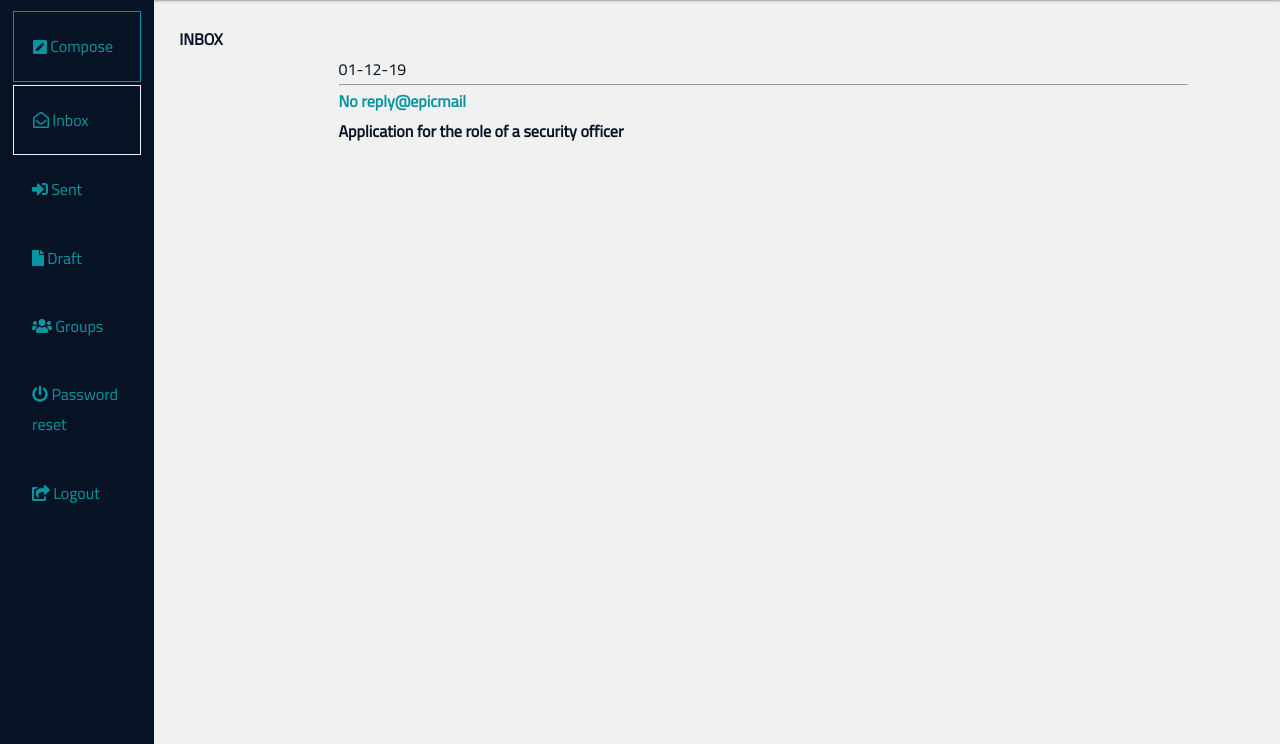
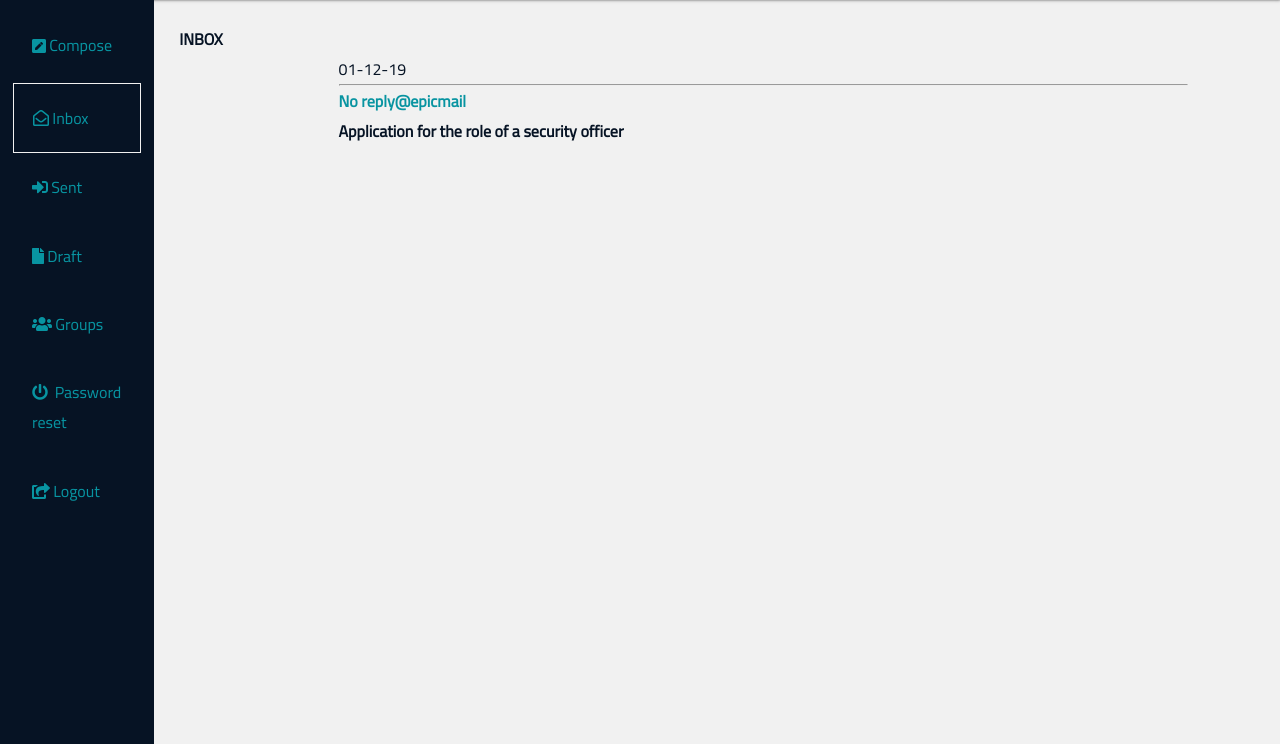
Before and after one commit to NonsoAmadi10/EPIC-MAIL, a website: page UI/index.html in a window 1280 px wide. Shown: the part 75-819 px from the top of the page. Drawn offline with Linux system fonts and the light colour scheme.

Commit message:
fixes (user) : Implement feedback - Fix "compose" link so that it doesn't remain active after another link is pressed
[fixes https://www.pivotaltracker.com/story/show/164450805]

```diff
--- a/UI/index.html
+++ b/UI/index.html
@@ -18,12 +18,12 @@
             <div class="wrapper">
                 <aside>
                     <ul>
-                        <li class="compose"><a href="compose.html"><i class="fas fa-pen-square"></i><span class="link-messages">Compose</span></a></li>
+                        <li><a href="compose.html"><i class="fas fa-pen-square"></i><span class="link-messages">Compose</span></a></li>
                         <li class="active"> <a href="index.html"><i class="far fa-envelope-open"></i><span class="link-messages">Inbox</span></a></li>
                         <li ><a href="sent.html"><i class="fas fa-sign-in-alt"></i><span class="link-messages">Sent</span></a></li>
                         <li> <a href="draft.html"><i class="fas fa-file"></i><span class="link-messages">Draft</span></a></li>
                         <li><a href="groups.html"><i class="fas fa-users"></i><span class="link-messages">Groups</span></a></li>
-                        <li><a href="forgot-password.html"><i class="fas fa-power-off"></i> Password reset</a></li>
+                        <li><a href="forgot-password.html"><i class="fas fa-power-off"></i> <span class="link-messages">Password reset</span></a></li>
                     </ul>
                     <div class="logout">
                         <a href="login.html"><i class="fas fa-share-square"></i><span class="link-messages">Logout</span></a>
```
Also changed, not shown: UI/compose.html (+1 -0 lines), UI/draft.html (+2 -1 lines), UI/groups.html (+2 -1 lines), UI/sent.html (+2 -1 lines).
